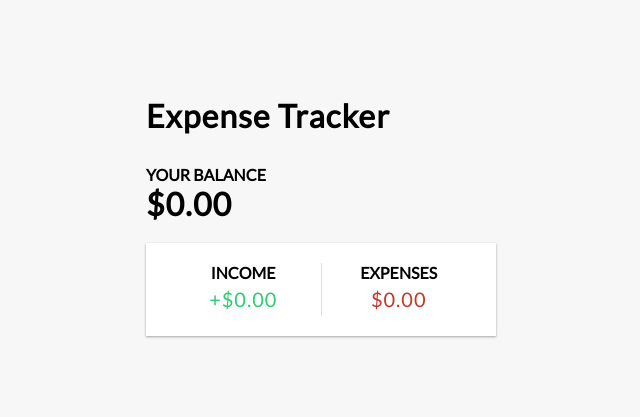
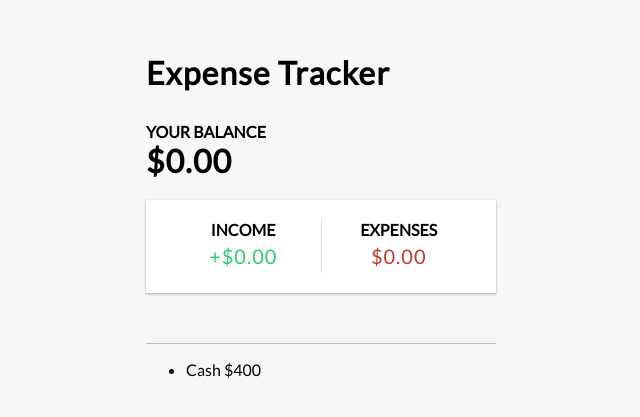
Before and after one commit to PJMantoss/expense-tracker, a React (Create React App) app: page / in a window 1280 px wide. Shown: the part 169-586 px from the top of the page, without its empty margins (319-959 px from the left). Built offline with nearby package versions, Linux system fonts and the light colour scheme.

Commit message:
update App.js

```diff
--- a/src/App.js
+++ b/src/App.js
@@ -2,6 +2,7 @@ import React from 'react';
 import { Header } from './components/Header';
 import { Balance } from './components/Balance';
 import { IncomeExpenses } from './components/IncomeExpenses';
+import { TransactionList } from './components/TransactionList';
 import './App.css';
 
 function App() {
@@ -11,6 +12,7 @@ function App() {
       <div className="container">
         <Balance />
         <IncomeExpenses />
+        <TransactionList/>
       </div>
     </div>
   );
--- a/src/components/TransactionList.js
+++ b/src/components/TransactionList.js
@@ -5,7 +5,9 @@ export const TransactionList = () => {
         <div>
             <h3></h3>
             <ul>
-                Cash <span>$400</span><button className="delete-btn">x</button>
+                <li>
+                    Cash <span>$400</span><button className="delete-btn">x</button>
+                </li>
             </ul>
         </div>
     )
```
